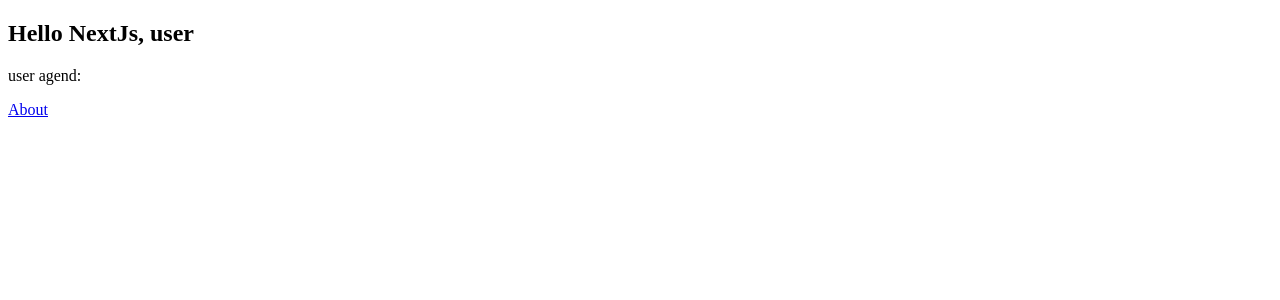
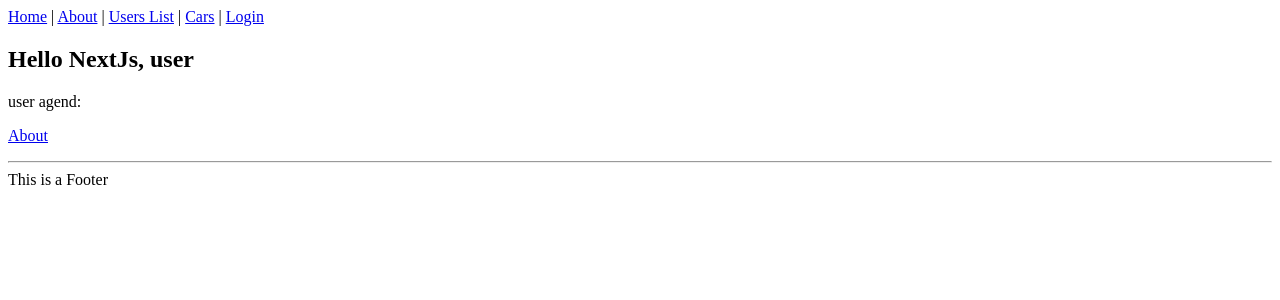
Before and after one commit to santiini/nextjs, a Next.js app: page / in a window 1280 px wide. Shown: the top 300 px of the page. Built offline with nearby package versions, Linux system fonts and the light colour scheme.

Commit message:
fix: 路由补全

```diff
--- a/components/Layout.tsx
+++ b/components/Layout.tsx
@@ -19,7 +19,7 @@
     </Head>
     <header>
       <nav>
-        <Link href="">
+        <Link href="/">
           <a>Home</a>
         </Link>
         {`  |  `}
@@ -29,6 +29,14 @@
         {`  |  `}
         <Link href="/users">
           <a>Users List</a>
+        </Link>
+        {`  |  `}
+        <Link href="/cars">
+          <a>Cars</a>
+        </Link>
+        {`  |  `}
+        <Link href="/login">
+          <a>Login</a>
         </Link>
       </nav>
     </header>
--- a/pages/about.tsx
+++ b/pages/about.tsx
@@ -1,9 +1,10 @@
 import React from "react";
 import { NextPage } from "next";
 import Link from "next/link";
+import Layout from "../components/Layout";
 
 const AboutPage: NextPage = () => (
-  <div>
+  <Layout>
     <h2>Abount</h2>
     <p>this is about page</p>
     <p>
@@ -11,7 +12,7 @@
         <a>Go Home</a>
       </Link>
     </p>
-  </div>
+  </Layout>
 );
 
 export default AboutPage;
--- a/pages/index.tsx
+++ b/pages/index.tsx
@@ -4,12 +4,13 @@
 import React from "react";
 import { NextPage } from "next";
 import Link from "next/link";
+import Layout from "../components/Layout";
 
 interface HomeProps {
   userAgent: string;
 }
 const Home: NextPage<HomeProps> = ({ userAgent }) => (
-  <div>
+  <Layout>
     <h2>Hello NextJs, user</h2>
     <div>user agend: {userAgent}</div>
     <p>
@@ -17,7 +18,7 @@
         <a>About</a>
       </Link>
     </p>
-  </div>
+  </Layout>
 );
 
 // 数据获取
```
Also changed, not shown: components/withLayout.tsx (added, +18 -0 lines), pages/cars.tsx (+6 -1 lines), pages/login.tsx (+6 -1 lines).
